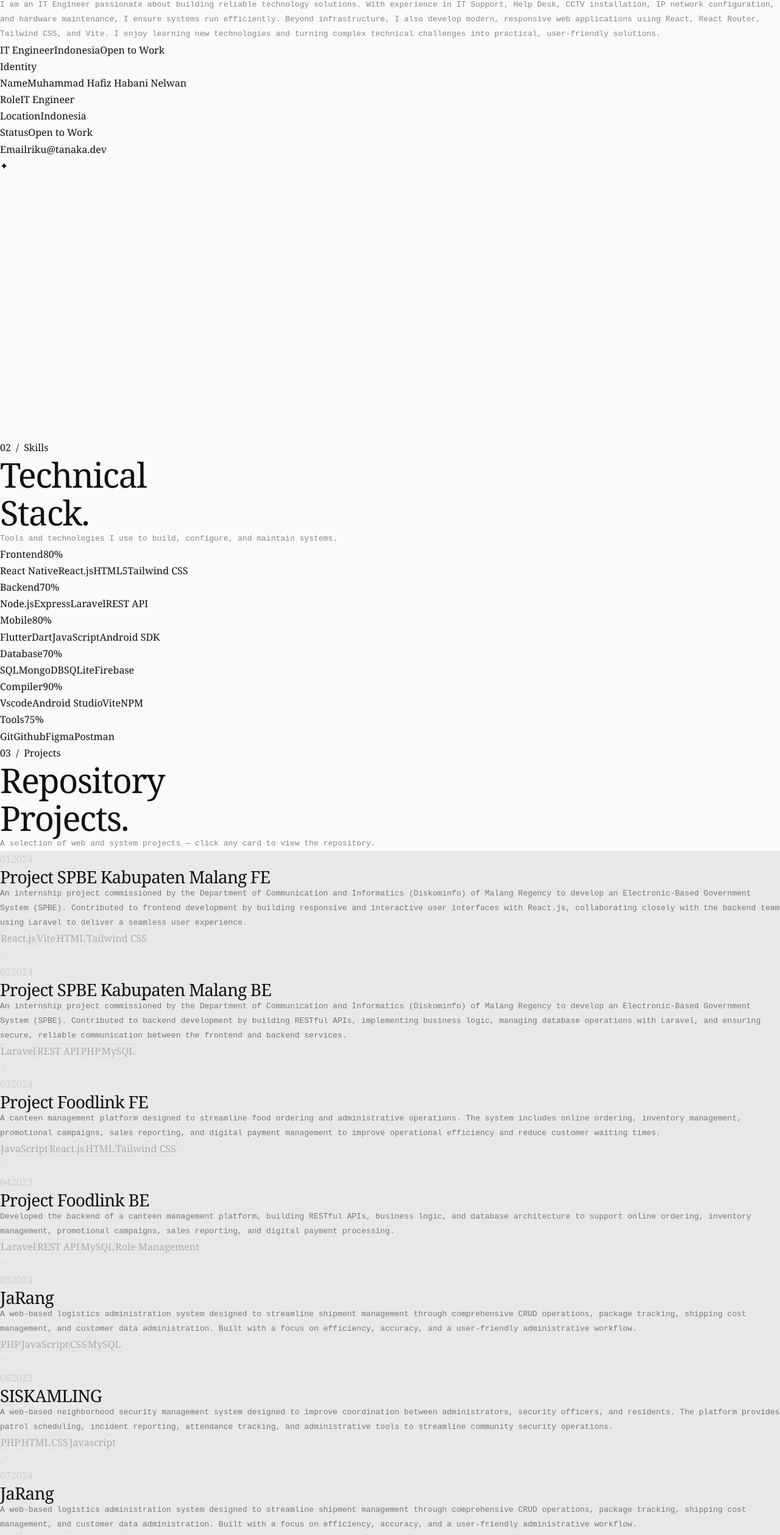
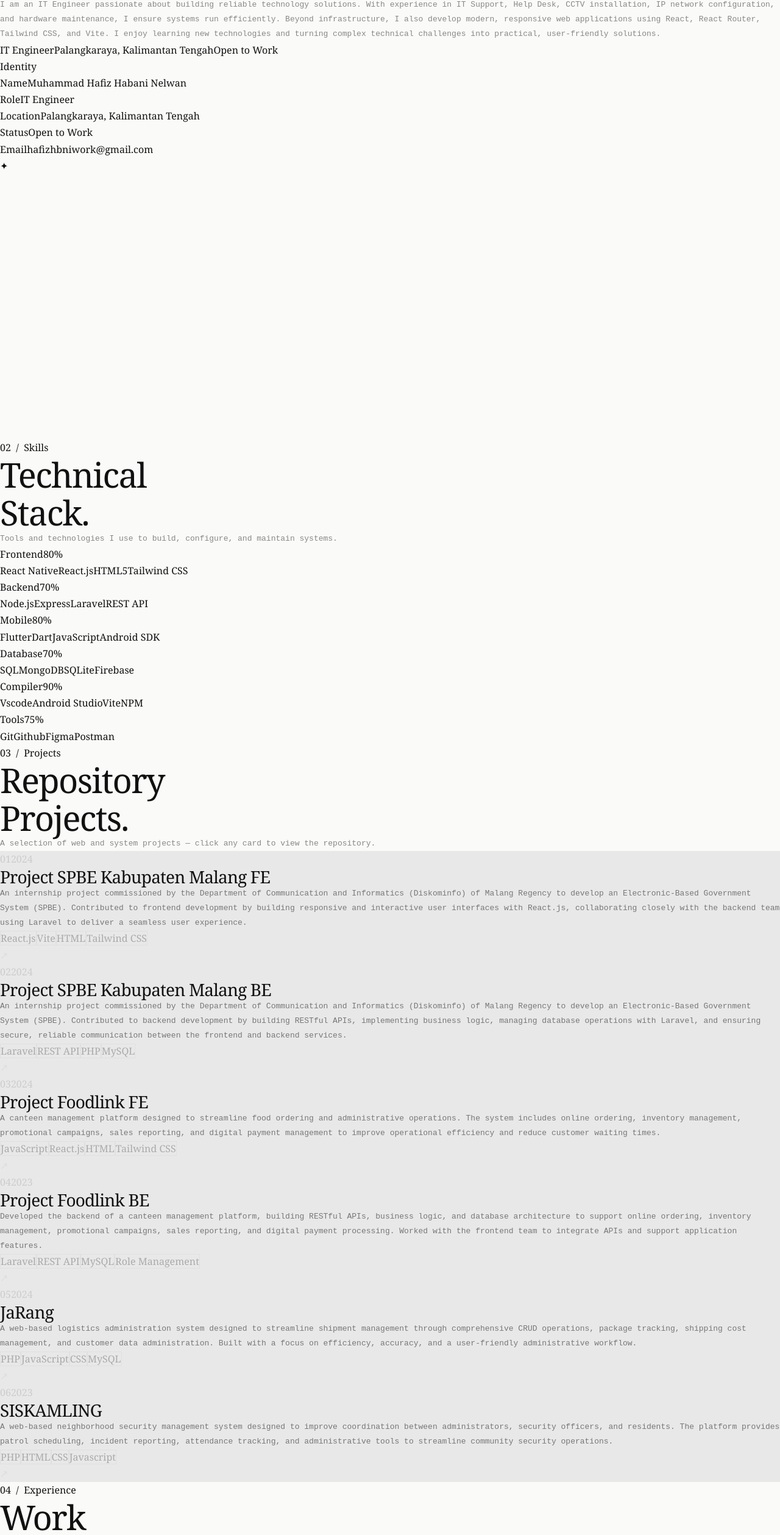
Before and after one commit to HafizHabani/portfolio-hafiz, a React (Vite) app: page /Dashboard in a window 1280 px wide. Shown: the part 933-3451 px from the top of the page at 61% size. Built offline with nearby package versions, Linux system fonts and the light colour scheme.

Commit message:
Update 23 Juli 2026

```diff
--- a/src/data/biodata.js
+++ b/src/data/biodata.js
@@ -52,12 +52,12 @@ const data = {
       desc: "A canteen management platform designed to streamline food ordering and administrative operations. The system includes online ordering, inventory management, promotional campaigns, sales reporting, and digital payment management to improve operational efficiency and reduce customer waiting times.",
       tags: ["JavaScript", "React.js", "HTML", "Tailwind CSS"],
       year: "2024",
-      link: "https://github.com/HafizHabani/Intern_Project_SPBE-Kab.Malang-Be.git"
+      link: "https://github.com/HafizHabani/Massive_Project_Foodlink-Fe.git"
     },
     {
       id:   "04",
       name: "Project Foodlink BE",
-      desc: "Developed the backend of a canteen management platform, building RESTful APIs, business logic, and database architecture to support online ordering, inventory management, promotional campaigns, sales reporting, and digital payment processing.",
+      desc: "Developed the backend of a canteen management platform, building RESTful APIs, business logic, and database architecture to support online ordering, inventory management, promotional campaigns, sales reporting, and digital payment processing. Worked with the frontend team to integrate APIs and support application features.",
       tags: ["Laravel", "REST API", "MySQL", "Role Management"],
       year: "2023",
       link: "https://github.com/HafizHabani/Massive_Project_Foodlink-Be.git"
@@ -77,51 +77,56 @@ const data = {
       tags: ["PHP", "HTML", "CSS", "Javascript"],
       year: "2023",
       link: "https://github.com/HafizHabani/Raw_Project_SISKAMLING.git"
-    },
-    {
-      id:   "07",
-      name: "JaRang",
-      desc: "A web-based logistics administration system designed to streamline shipment management through comprehensive CRUD operations, package tracking, shipping cost management, and customer data administration. Built with a focus on efficiency, accuracy, and a user-friendly administrative workflow.",
-      tags: ["PHP", "JavaScript", "CSS", "MySQL"],
-      year: "2024",
-      link: "https://github.com/HafizHabani/Raw_Project_JaRang.git"
-    },
-    {
-      id: "08",
-      name: "SISKAMLING",
-      desc: "A web-based neighborhood security management system designed to improve coordination between administrators, security officers, and residents. The platform provides patrol scheduling, incident reporting, attendance tracking, and administrative tools to streamline community security operations.",
-      tags: ["PHP", "HTML", "CSS", "Javascript"],
-      year: "2023",
-      link: "https://github.com/HafizHabani/Raw_Project_SISKAMLING.git"
     }
   ],
 
+  // ============================================================
+  //  Experience — diambil dari CV kamu (CV_Indonesia.pdf)
+  // ============================================================
   experience: [
     {
-      year:    "2024 — kini",
-      role:    "Senior IT Engineer",
-      company: "Orbital Systems",
-      desc:    "Lead development tim 5 orang, arsitektur microservices.",
+      year:    "Agu 2025 — Sekarang",
+      role:    "IT Staff",
+      company: "Tata Optima Property Palangkaraya",
+      desc:    "Mengelola dan memelihara 100+ perangkat TI (komputer, laptop, printer, CCTV, NVR, NAS, Access Point). Instalasi, konfigurasi, dan troubleshooting jaringan LAN, Fiber Optic, MikroTik, IP Phone, serta CCTV. Berpartisipasi dalam 20+ proyek instalasi/migrasi infrastruktur TI dan memasang 300+ titik CCTV.",
     },
     {
-      year:    "2022 — 2024",
-      role:    "Full-Stack Developer",
-      company: "Mizu Studio",
-      desc:    "Membangun platform e-commerce dari nol, 10k+ pengguna.",
+      year:    "Feb 2024 — Apr 2024",
+      role:    "Frontend Developer / Programmer",
+      company: "Dinas Komunikasi dan Informatika Kabupaten Malang",
+      desc:    "Front-end Developer untuk aplikasi web pemerintahan menggunakan React.js, membangun 10+ halaman yang responsif dan interaktif, serta melakukan pengujian UI dan fungsionalitas aplikasi.",
     },
     {
-      year:    "2021 — 2022",
-      role:    "Junior Developer",
-      company: "Hoshi Digital",
-      desc:    "Frontend React, integrasi REST API, optimasi performa.",
+      year:    "Agu 2023 — Des 2023",
+      role:    "Web Development Mentee & Tester",
+      company: "Infinite Learning Indonesia",
+      desc:    "Berkontribusi dalam 3+ proyek pengembangan aplikasi (riset, perancangan UI/UX, implementasi UI web) dan menguji 20+ halaman/komponen untuk memastikan responsivitas dan fungsionalitas.",
+    },
+    {
+      year:    "Sep 2023 — Mei 2024",
+      role:    "Frontend Developer / Programmer",
+      company: "Project Website Development",
+      desc:    "Mengembangkan 5+ aplikasi web dengan React.js, JavaScript, HTML, CSS, dan Tailwind CSS. Mengintegrasikan 20+ endpoint REST API dengan backend Laravel serta mengelola source code dengan Git.",
+    },
+    {
+      year:    "Agu 2021 — Okt 2023",
+      role:    "Frontend Developer / Programmer",
+      company: "Project Mobile Application Development",
+      desc:    "Mengembangkan 3+ aplikasi Android menggunakan Flutter, Dart, Java, dan Kotlin. Mengintegrasikan Firebase Authentication dan Cloud Firestore untuk autentikasi dan sinkronisasi data real-time.",
+    },
+    {
+      year:    "2018 — Sekarang",
+      role:    "Teknisi Perangkat Keras/Lunak Komputer",
+      company: "Self-employed",
+      desc:    "Teknisi komputer independen dengan pengalaman 8+ tahun menangani 400+ perangkat komputer dan laptop: diagnosis, perbaikan, instalasi OS, upgrade hardware, optimasi performa, pemulihan data, serta konfigurasi jaringan dasar.",
     },
   ],
 
   contact: {
-    email:    "riku@tanaka.dev",
-    github:   "github.com/rikutanaka",
-    linkedin: "linkedin.com/in/rikutanaka",
-    location: "Indonesia",
+    email:    "hafizhbniwork@gmail.com",
+    github:   "github.com/HafizHabani",
+    linkedin: "linkedin.com/in/hafiz-habani",
+    location: "Palangkaraya, Kalimantan Tengah",
   },
 };
 
--- a/src/ui/Contact.jsx
+++ b/src/ui/Contact.jsx
@@ -3,8 +3,8 @@ import Animblock from "../function/Animblock";
 
 export default function Contact({ data }) {
   const links = [
-    { key: "Email",    val: data.contact.email,    href: `mailto:${data.contact.email}` },
-    { key: "GitHub",   val: data.contact.github,   href: `https://${data.contact.github}` },
+    { key: "Email", val: data.contact.email, href: `mailto:${data.contact.email}` },
+    { key: "GitHub", val: data.contact.github, href: `https://${data.contact.github}` },
     { key: "LinkedIn", val: data.contact.linkedin, href: `https://${data.contact.linkedin}` },
     { key: "Location", val: data.contact.location, href: null },
   ];
@@ -39,13 +39,23 @@ export default function Contact({ data }) {
           {/* CTA button */}
           <Animblock delay={0.15}>
             <a
-              href={`mailto:${data.contact.email}`}
+              href="https://mail.google.com/mail/?view=cm&fs=1&to=hafizhbniwork@gmail.com"
+              target="_blank"
+              rel="noopener noreferrer"
               className="inline-block font-mono text-[11px] tracking-[0.25em] uppercase text-white border border-[#333] px-8 py-4 transition-all duration-300 hover:bg-white hover:text-[#111] mb-12"
               style={{ cursor: "none" }}
             >
-              Send a Message →
+              Send Me a Email →
             </a>
-
+            <a
+              href="https://wa.me/6285173077553"
+              target="_blank"
+              rel="noopener noreferrer"
+              className="inline-block font-mono text-[11px] tracking-[0.25em] uppercase text-white border border-[#333] px-8 py-4 transition-all duration-300 hover:bg-white hover:text-[#111] mb-12"
+              style={{ cursor: "none" }}
+            >
+              Chat Me on WhatsApp →
+            </a>
             {/* Social links */}
             <div className="flex flex-col gap-1">
               {links.map(({ key, val, href }) => (
```
